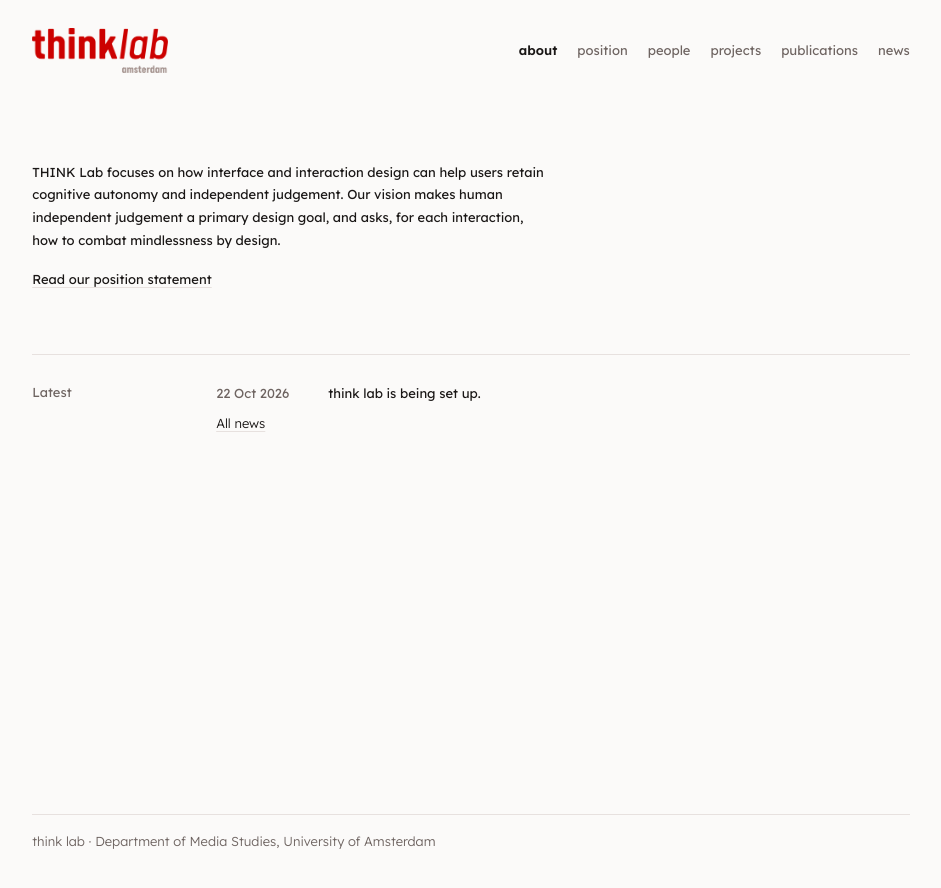
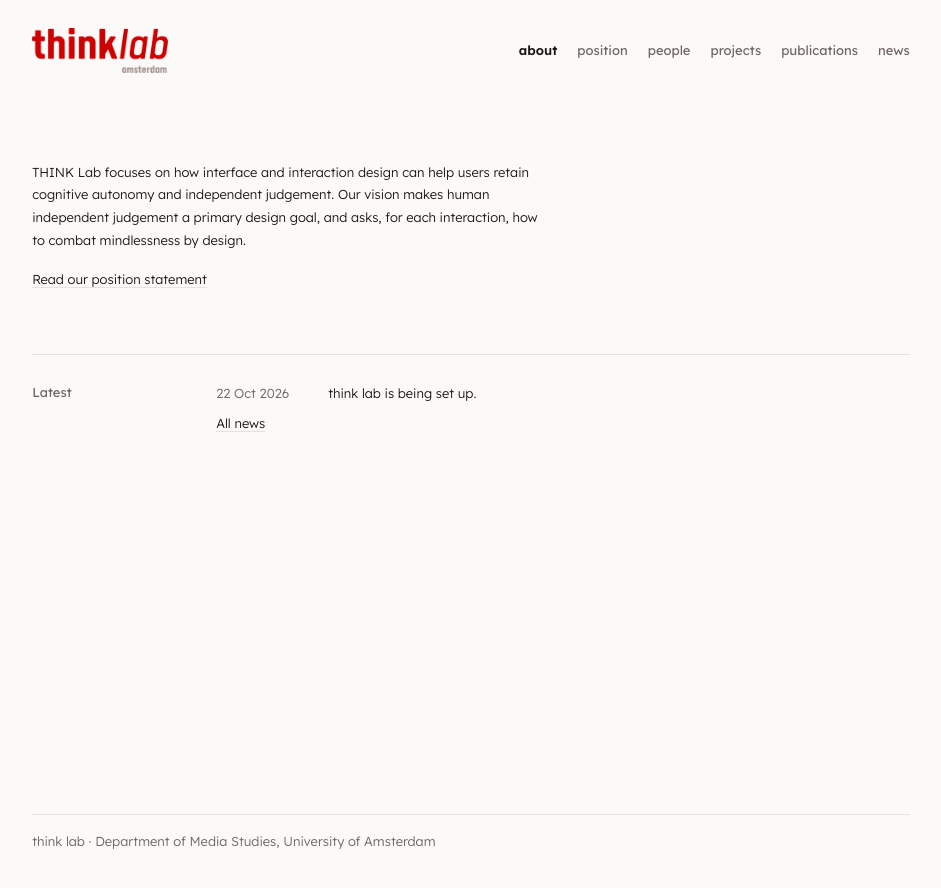
Before and after one commit to HLMQA/think, a Jekyll site: the page built from index.md, in a window 1280 px wide. Shown: the top 888 px of the page, without its empty margins (169-1110 px from the left). Built offline with Jekyll 4.4.1, drawn with Linux system fonts in a browser that asks for light colours.

Commit message:
Light weight for intro and news text
Co-Authored-By: Claude Opus 5.5 <noreply@anthropic.com>
Claude-Session: https://claude.ai/code/session_01TgR6aJ38HLEPLrkB6bpgPr

```diff
--- a/assets/css/site.css
+++ b/assets/css/site.css
@@ -48,7 +48,7 @@ img { max-width: 100%; }
 /* Page */
 .page { margin-top: 88px; flex: 1 0 auto; }
 .page-title { font-size: var(--s-lead); font-weight: 400; line-height: 1.4; margin-bottom: 48px; }
-.intro p { font-size: var(--s-small); font-weight: 400; line-height: 1.75; max-width: 40em; }
+.intro p { font-size: var(--s-small); font-weight: 300; line-height: 1.75; max-width: 40em; }
 .intro em { font-style: italic; }
 
 .row { display: grid; grid-template-columns: 160px minmax(0, 1fr); gap: 24px; border-top: 1px solid var(--rule); padding-top: 24px; margin-top: 64px; }
@@ -74,7 +74,7 @@ h3 { font-size: var(--s-body); font-weight: 600; line-height: 1.4; }
 .cards p { font-size: var(--s-small); color: var(--muted); line-height: 1.5; }
 
 /* News */
-.news-item { display: grid; grid-template-columns: 96px minmax(0, 1fr); gap: 16px; padding-block: 4px; font-size: var(--s-small); font-weight: 400; }
+.news-item { display: grid; grid-template-columns: 96px minmax(0, 1fr); gap: 16px; padding-block: 4px; font-size: var(--s-small); font-weight: 300; }
 .news-item time { font-size: var(--s-small); color: var(--muted); padding-top: 0; font-variant-numeric: tabular-nums; }
 .news-list { border-top: 1px solid var(--rule); padding-top: 14px; }
 
```
